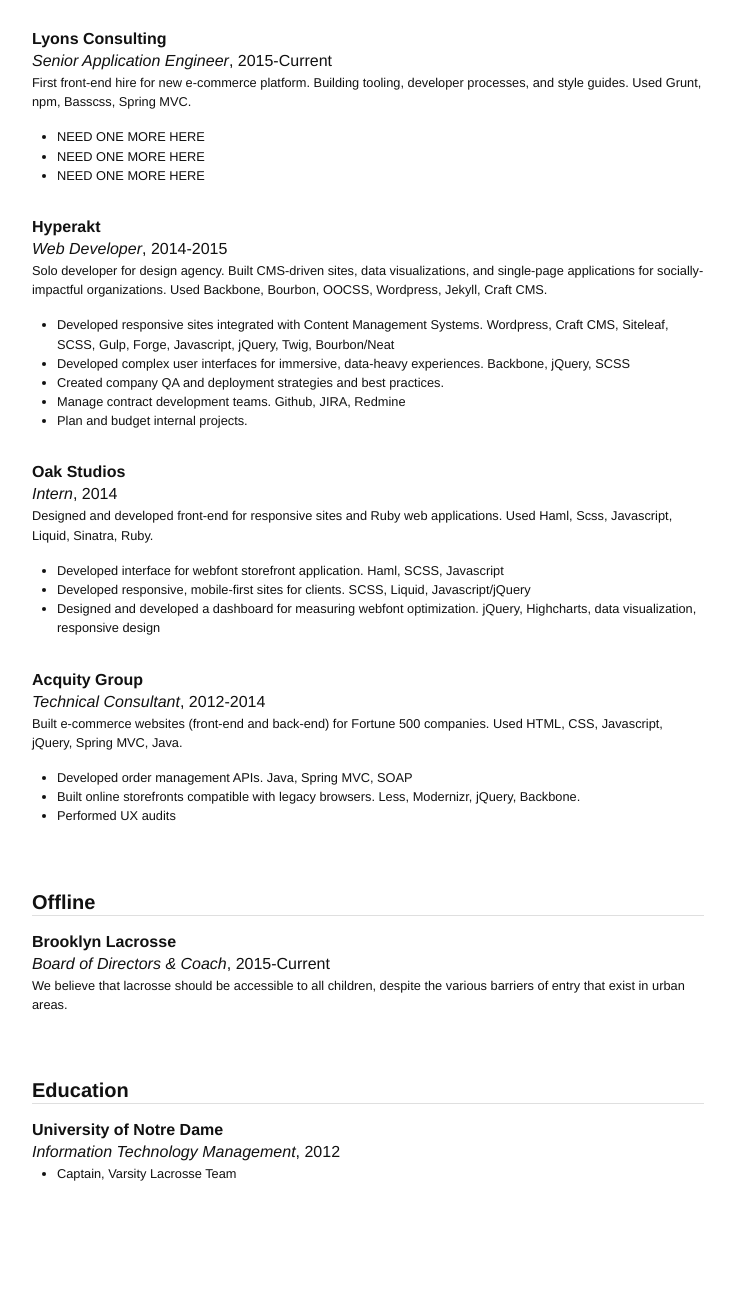
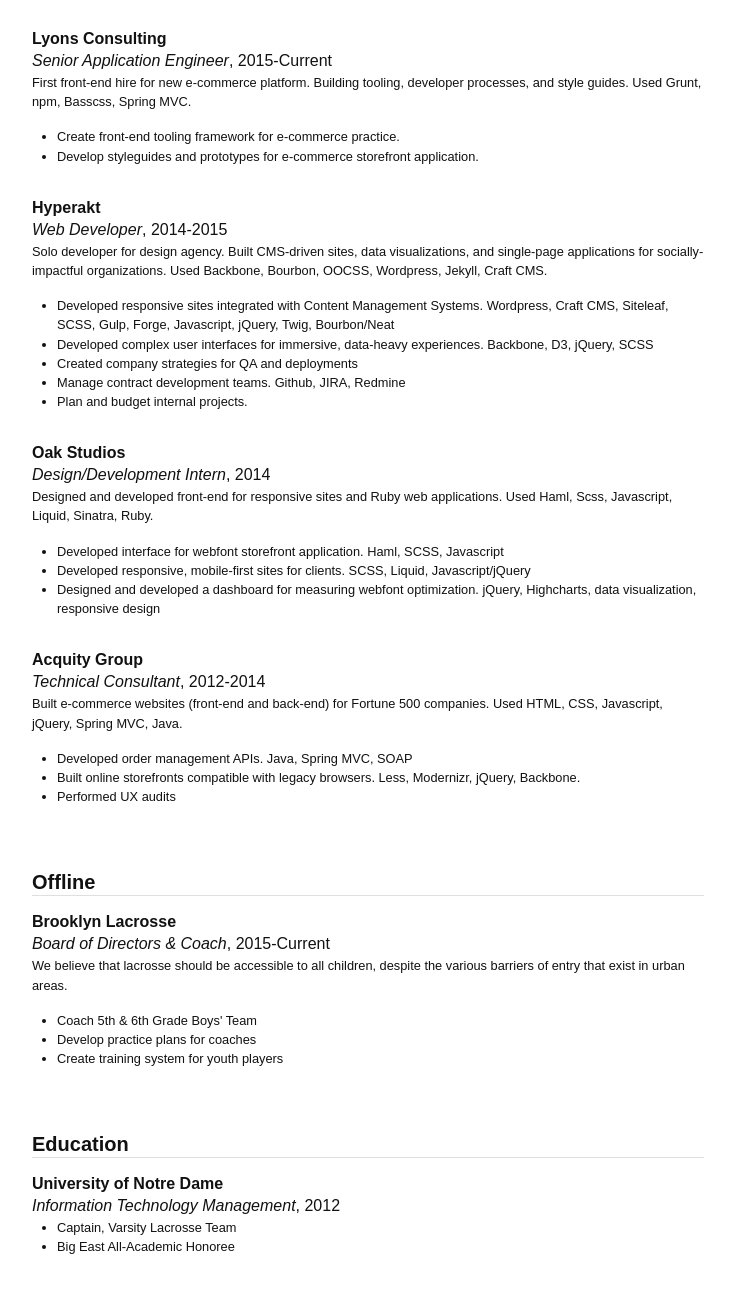
Before and after one commit to nickbytes/resume, a website: page index.html in a window 1280 px wide. Shown: the part 350-1640 px from the top of the page, without its empty margins (272-1007 px from the left). Drawn offline with Linux system fonts and the light colour scheme.

Commit message:
new styling setup

```diff
--- a/css/base.css
+++ b/css/base.css
@@ -107,13 +107,13 @@
 /* Basscss Base Typography */
 
 body {
-  font-family: 'Helvetica Neue', Helvetica, sans-serif;
+  font-family: "museo-sans",sans-serif;
   line-height: 1.5;
   font-size: 100%;
 }
 
 h1, h2, h3, h4, h5, h6 {
-  font-family: 'Helvetica Neue', Helvetica, sans-serif;
+  font-family: "museo-sans",sans-serif;
   font-weight: bold;
   line-height: 1.25;
   margin-top: 1em;
--- a/index.html
+++ b/index.html
@@ -8,6 +8,8 @@
   <meta name="author" content="Nick Beattie">
   <title>Nick Beattie • Resume</title>
   <link rel="stylesheet" type="text/css" href="css/base.min.css">
+  <script src="https://use.typekit.net/cmb8yno.js"></script>
+  <script>try{Typekit.load({ async: true });}catch(e){}</script>
 </head>
 <body>
   <div class="mx-auto mt2 mb4 p2 container38" id="resume">
@@ -30,9 +32,8 @@
         First front-end hire for new e-commerce platform. Building tooling, developer processes, and style guides. Used Grunt, npm, Basscss, Spring MVC.
       </p>
       <ul class="mt0 small mln15">
-        <li>NEED ONE MORE HERE</li>
-        <li>NEED ONE MORE HERE</li>
-        <li>NEED ONE MORE HERE</li>
+        <li>Create front-end tooling framework for e-commerce practice.</li>
+        <li>Develop styleguides and prototypes for e-commerce storefront application.</li>
       </ul>
 
       <h4 class="mt3 mb0" id="hyperakt">Hyperakt</h4>
@@ -42,14 +43,14 @@
       </p>
       <ul class="mt0 small mln15">
         <li>Developed responsive sites integrated with Content Management Systems. Wordpress, Craft CMS, Siteleaf, SCSS, Gulp, Forge, Javascript, jQuery, Twig, Bourbon/Neat</li>
-        <li>Developed complex user interfaces for immersive, data-heavy experiences. Backbone, jQuery, SCSS</li>
-        <li>Created company QA and deployment strategies and best practices.</li>
+        <li>Developed complex user interfaces for immersive, data-heavy experiences. Backbone, D3, jQuery, SCSS</li>
+        <li>Created company strategies for QA and deployments</li>
         <li>Manage contract development teams. Github, JIRA, Redmine</li>
         <li>Plan and budget internal projects.</li>
       </ul>
 
       <h4 class="mt3 mb0" id="oak-studios">Oak Studios</h4>
-      <p class="mb0"><em>Intern</em>, 2014</p>
+      <p class="mb0"><em>Design/Development Intern</em>, 2014</p>
       <p class="mt0 small">
         Designed and developed front-end for responsive sites and Ruby web applications. Used Haml, Scss, Javascript, Liquid, Sinatra, Ruby.
       </p>
@@ -91,6 +92,11 @@
       <p class="mt0 small">
         We believe that lacrosse should be accessible to all children, despite the various barriers of entry that exist in urban areas.
       </p>
+      <ul class="mt0 small mln15">
+        <li>Coach 5th &amp; 6th Grade Boys' Team</li>
+        <li>Develop practice plans for coaches</li>
+        <li>Create training system for youth players</li>
+      </ul>
     </div>
 
     <div class="mt4 mb4">
@@ -99,6 +105,7 @@
       <p class="mb0"><em>Information Technology Management</em>, 2012</p>
       <ul class="mt0 small mln15">
         <li>Captain, Varsity Lacrosse Team</li>
+        <li>Big East All-Academic Honoree</li>
       </ul>
     </div>
 
--- a/src/base.css
+++ b/src/base.css
@@ -1,4 +1,8 @@
 @import 'basscss';
+
+:root{
+  --font-family: "museo-sans",sans-serif;
+}
 
 .container38{
   max-width: 42em;
```
Also changed, not shown: css/base.min.css.
